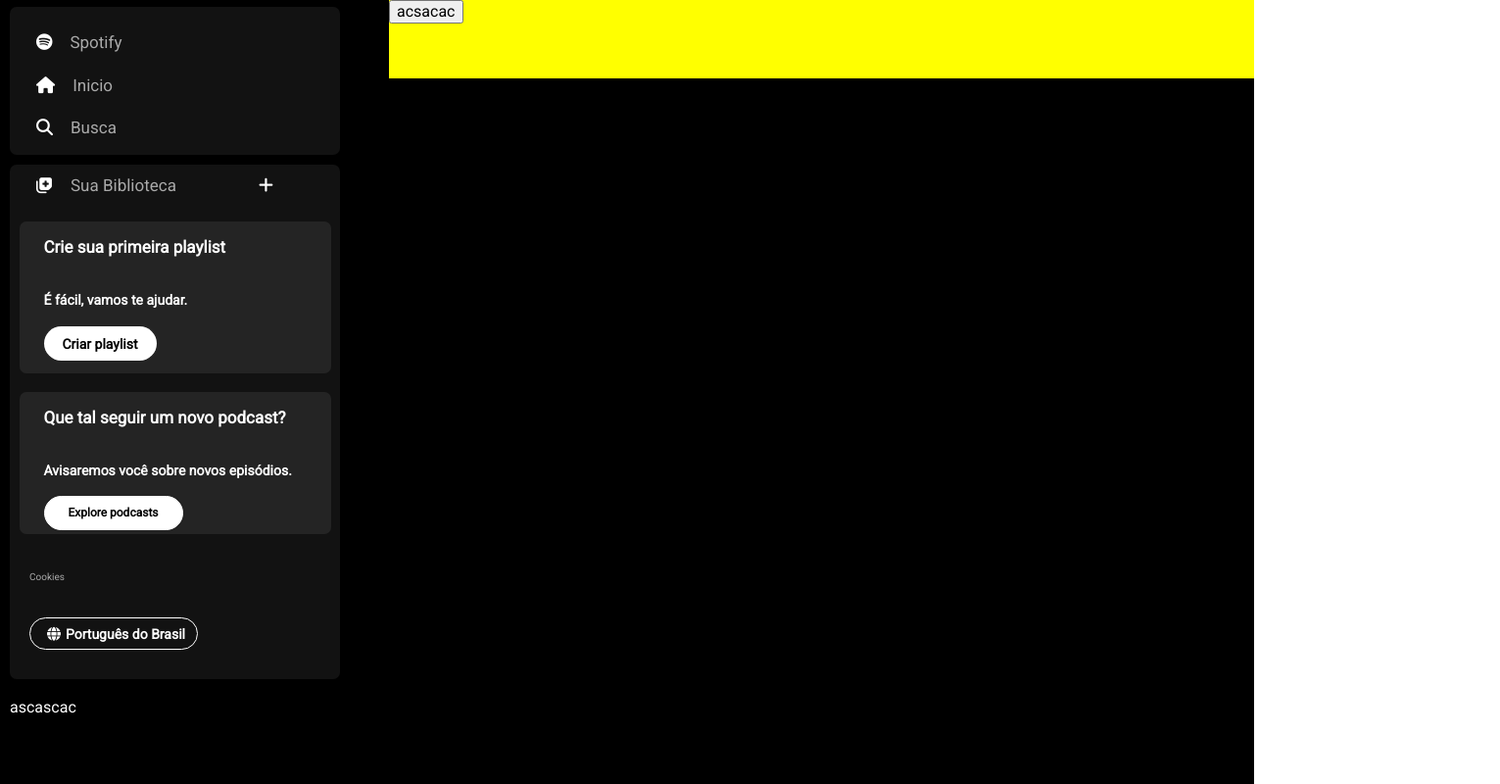
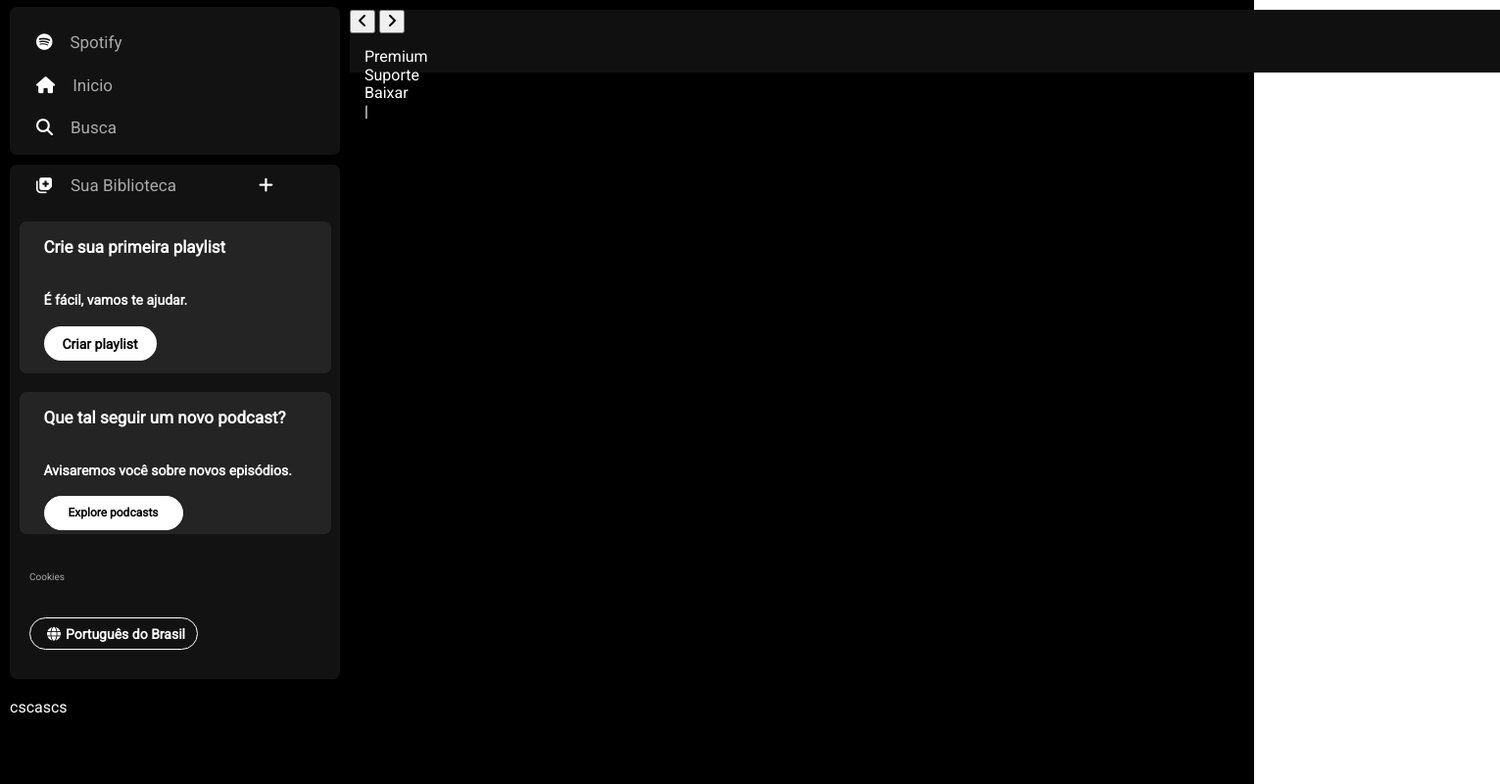
Before and after one commit to aaleckdev/Spotify, a plain HTML site: page index.html in a window 1280 px wide. Shown: the whole page at 98% size, 1531 px wide, since content can reach past the window. Drawn offline with nearby package versions, Linux system fonts and the light colour scheme.

Commit message:
bug ao criar o menu principal do main, indo para outra versão

```diff
--- a/index.html
+++ b/index.html
@@ -71,12 +71,27 @@
         </div>
 
         <footer>
-          ascascac
+          cscascs
         </footer>
       </div>
 
       <main>
-        <button>acsacac</button>
+        <header>
+          <div class="left">
+            <button><i class="fa-solid fa-angle-left"></i></button>
+            <button><i class="fa-solid fa-angle-right"></i></button>
+          </div>
+
+          <div class="right">
+            <ul>
+              <li>Premium</li>
+              <li>Suporte</li>
+              <li>Baixar</li>
+              <li>|</li>
+            </ul>
+          </div>
+
+        </header>
       </main>
     </div>
 
--- a/styles/style.css
+++ b/styles/style.css
@@ -17,13 +17,6 @@
 }
 
 
-
-.container main {
-    width: 80px;
-    height: 80px;
-    background-color: yellow;
-}
-
 a {
     text-decoration: none;
     color: #aaa;
@@ -33,11 +26,6 @@ a {
 a:hover {
     color: #fff;
 }
-
-main {
-    flex: 3;
-}
-
 
 .menu_1 {
     width: 337px;
@@ -215,3 +203,37 @@ main {
     width: 176px;
     height: 35px;
 }
+
+main {
+    /* flex: 1; */
+    margin: 10px;
+}
+
+main {
+    width: 1174px;
+    height: 680px;
+    /* background-color: #fff; */
+    border-radius: 7px;
+}
+
+main header {
+    color: #fff;
+    width: 1174px;
+    height: 64px;
+    background-color:#101010;
+}
+
+header .left {
+    flex: 1;
+}
+
+
+
+header .right {
+    flex: 1;
+}
+
+
+.right li{
+    display: flex;
+}
```
